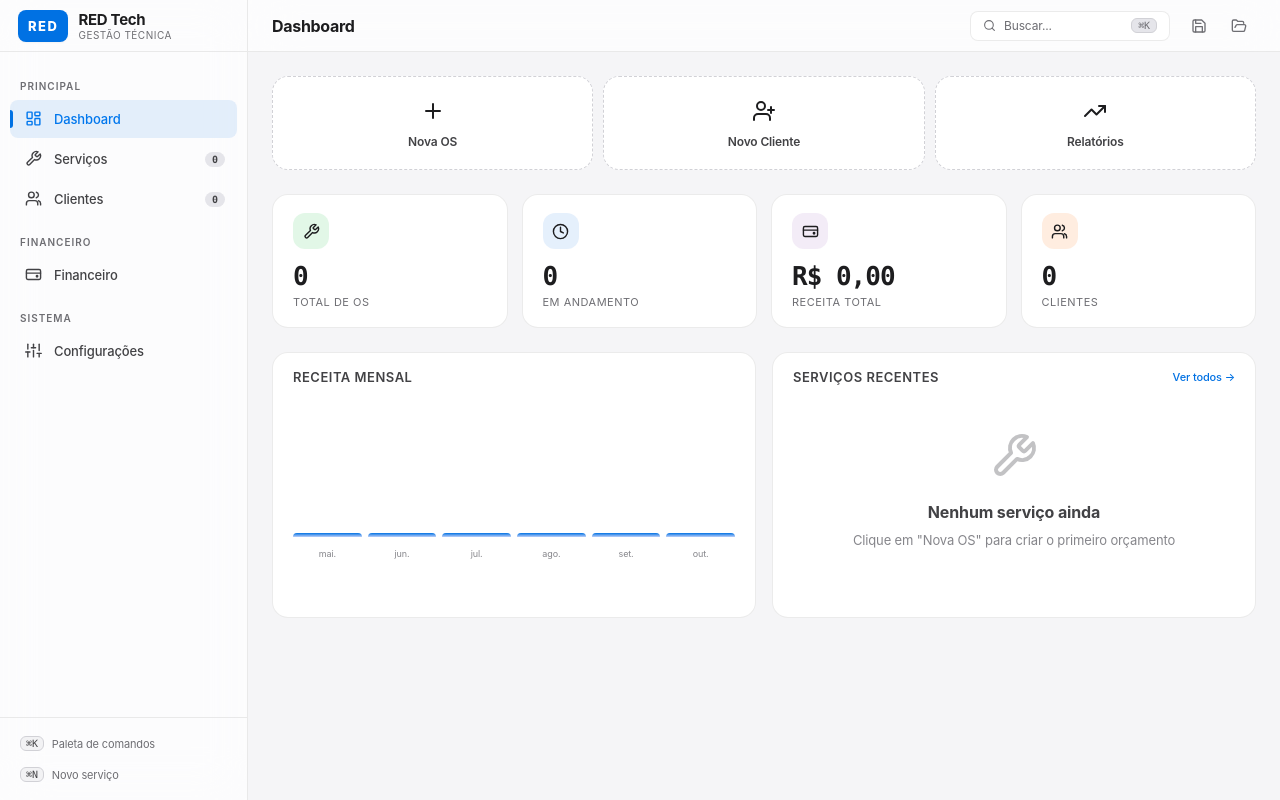
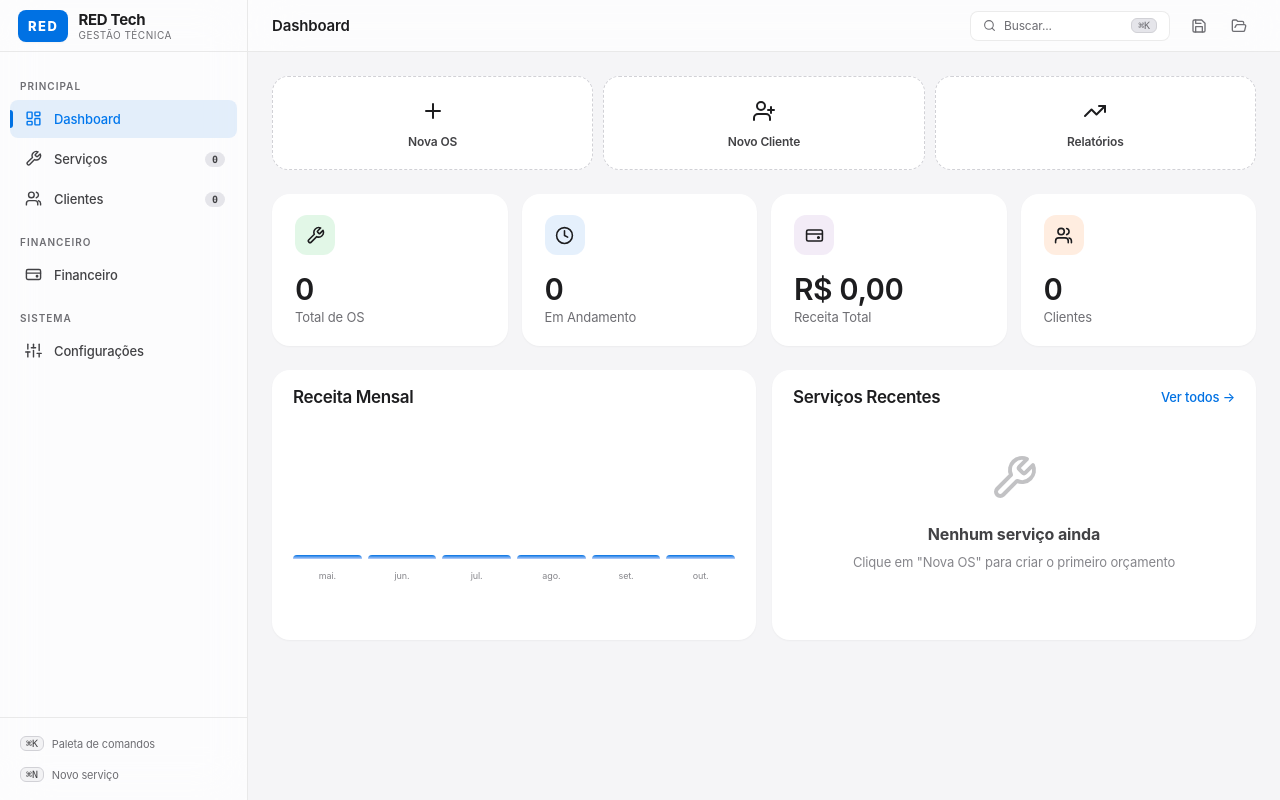
Before and after one commit to mr-redsmok/ORCAMENTO-PRO, a plain HTML site: page index.html in a window 1280 px wide. Drawn offline with Linux system fonts and the light colour scheme.

Commit message:
style: refinar visual Apple (cards, títulos, botões em pílula)

```diff
--- a/css/components.css
+++ b/css/components.css
@@ -5,9 +5,9 @@
     background: var(--accent);
     color: #fff;
     border: none;
-    padding: 9px 18px;
-    border-radius: var(--r-sm);
-    font-weight: 600;
+    padding: 8px 18px;
+    border-radius: var(--r-full);
+    font-weight: 500;
     font-size: 13px;
     font-family: inherit;
     cursor: pointer;
--- a/css/layout.css
+++ b/css/layout.css
@@ -181,9 +181,9 @@
 }
 
 .topbar-title {
-    font-size: 16px;
-    font-weight: 700;
-    letter-spacing: -0.3px;
+    font-size: 15px;
+    font-weight: 600;
+    letter-spacing: -0.01em;
 }
 
 .topbar-search {
--- a/css/pages.css
+++ b/css/pages.css
@@ -10,38 +10,26 @@
 
 .stat-card {
     background: var(--bg-2);
-    border: 1px solid var(--glass-border);
-    border-radius: var(--r-lg);
-    padding: 18px 20px;
+    border: 1px solid transparent;
+    border-radius: 18px;
+    padding: 20px 22px;
+    box-shadow: var(--sh-sm);
     transition: all 0.25s;
     position: relative;
     overflow: hidden;
 }
 
-.stat-card::after {
-    content: '';
-    position: absolute;
-    top: 0;
-    left: 0;
-    right: 0;
-    height: 2px;
-    background: linear-gradient(90deg, transparent, var(--accent), transparent);
-    opacity: 0;
-    transition: opacity 0.3s;
-}
-
-.stat-card:hover { border-color: var(--bg-5); transform: translateY(-2px); box-shadow: var(--sh-md); }
-.stat-card:hover::after { opacity: 1; }
+.stat-card:hover { transform: translateY(-2px); box-shadow: var(--sh-md); }
 
 .stat-icon {
-    width: 36px;
-    height: 36px;
-    border-radius: var(--r-md);
+    width: 40px;
+    height: 40px;
+    border-radius: 12px;
     display: flex;
     align-items: center;
     justify-content: center;
-    font-size: 17px;
-    margin-bottom: 12px;
+    font-size: 19px;
+    margin-bottom: 16px;
 }
 
 .stat-icon.green { background: var(--green-soft); }
@@ -50,19 +38,17 @@
 .stat-icon.orange { background: var(--orange-soft); }
 
 .stat-value {
-    font-size: 26px;
-    font-weight: 800;
-    letter-spacing: -1px;
-    font-family: ui-monospace, 'SF Mono', Menlo, monospace;
+    font-size: 30px;
+    font-weight: 600;
+    letter-spacing: -0.02em;
+    font-variant-numeric: tabular-nums;
     animation: countUp 0.5s ease-out;
 }
 
 .stat-label {
-    font-size: 11px;
+    font-size: 13px;
     color: var(--text-3);
-    text-transform: uppercase;
-    letter-spacing: 0.5px;
-    margin-top: 4px;
+    margin-top: 2px;
 }
 
 .stat-change {
@@ -88,8 +74,9 @@
 
 .dash-panel {
     background: var(--bg-2);
-    border: 1px solid var(--glass-border);
-    border-radius: var(--r-lg);
+    border: 1px solid transparent;
+    border-radius: 18px;
+    box-shadow: var(--sh-sm);
     overflow: hidden;
 }
 
@@ -101,15 +88,14 @@
 }
 
 .dash-panel-title {
-    font-size: 13px;
+    font-size: 17px;
     font-weight: 600;
-    color: var(--text-2);
-    text-transform: uppercase;
-    letter-spacing: 0.5px;
+    color: var(--text-1);
+    letter-spacing: -0.02em;
 }
 
 .dash-panel-action {
-    font-size: 11px;
+    font-size: 13px;
     color: var(--accent);
     cursor: pointer;
     font-weight: 500;
@@ -233,9 +219,9 @@
 }
 
 .page-title {
-    font-size: 20px;
-    font-weight: 800;
-    letter-spacing: -0.5px;
+    font-size: 28px;
+    font-weight: 700;
+    letter-spacing: -0.025em;
 }
 
 /* ── Filter Bar ── */
@@ -271,16 +257,17 @@
 
 .job-card {
     background: var(--bg-2);
-    border: 1px solid var(--glass-border);
-    border-radius: var(--r-lg);
-    padding: 18px;
+    border: 1px solid transparent;
+    border-radius: 18px;
+    padding: 20px;
+    box-shadow: var(--sh-sm);
     transition: all 0.2s;
     cursor: pointer;
     position: relative;
     overflow: hidden;
 }
 
-.job-card:hover { border-color: var(--bg-5); transform: translateY(-2px); box-shadow: var(--sh-md); }
+.job-card:hover { transform: translateY(-2px); box-shadow: var(--sh-md); }
 
 .job-card-header {
     display: flex;
```
